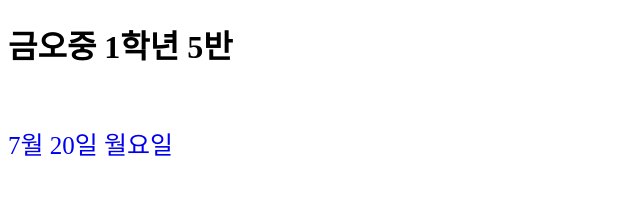
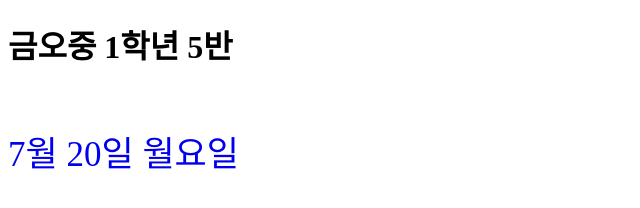
Before and after one commit to milkgap/gumo105, a plain HTML site: page 준비물.html in a window 1280 px wide. Shown: the whole page, without its empty margins (0-640 px from the left). Drawn offline with Linux system fonts and the light colour scheme.

Commit message:
Update 준비물.html

```diff
--- a/준비물.html
+++ b/준비물.html
@@ -9,7 +9,7 @@
   <body>
     <a href="index.html" style="color: black"><h1>금오중 1학년 5반</h1></a><br><br>
 
-    <span style="font-size: 25px"><a href="720.html">7월 20일 월요일</a></span>
+    <span style="font-size: 35px"><a href="720.html">7월 20일 월요일</a></span>
 
     <style type="text/css">
   a { text-decoration:none }
```
